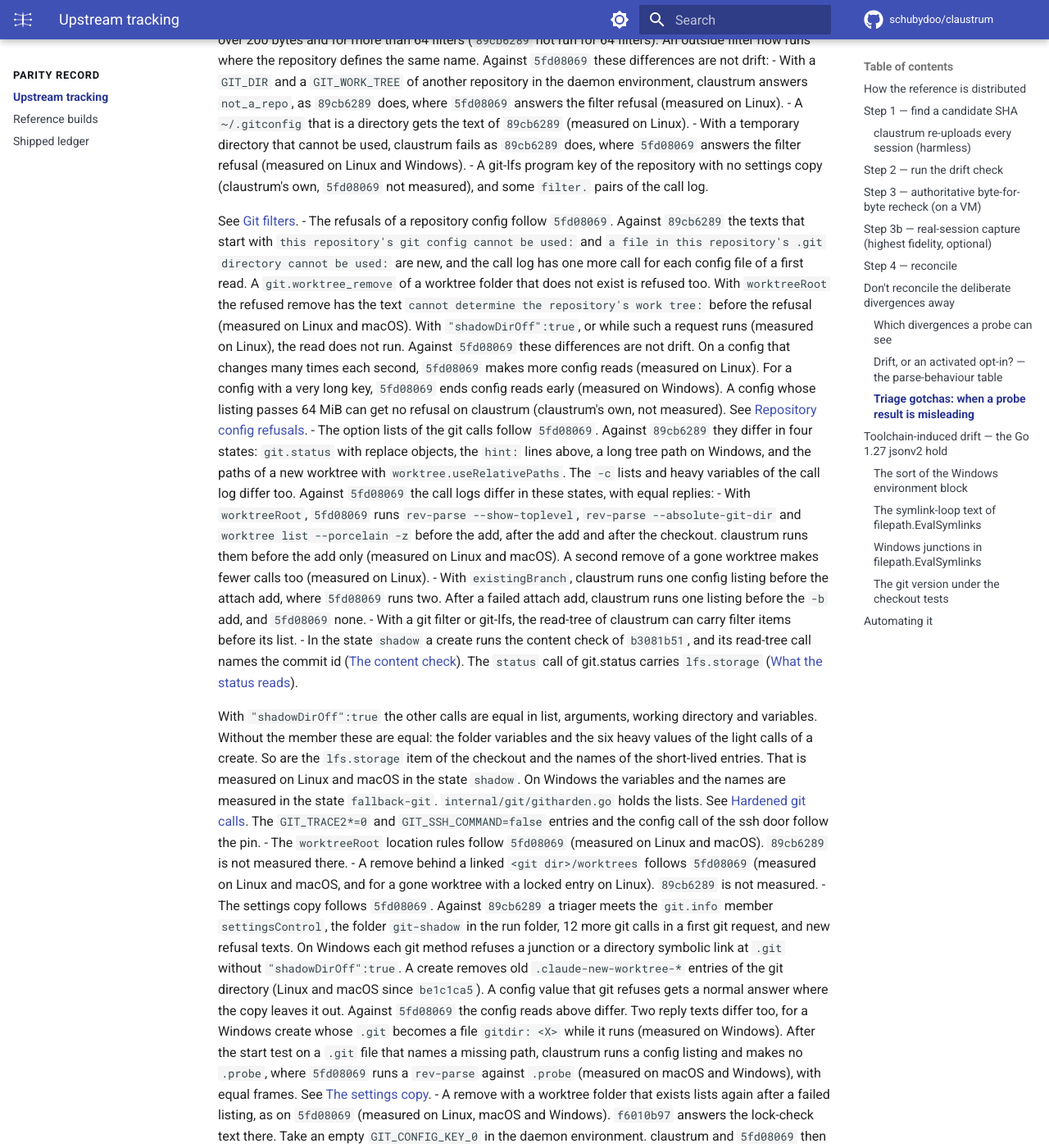
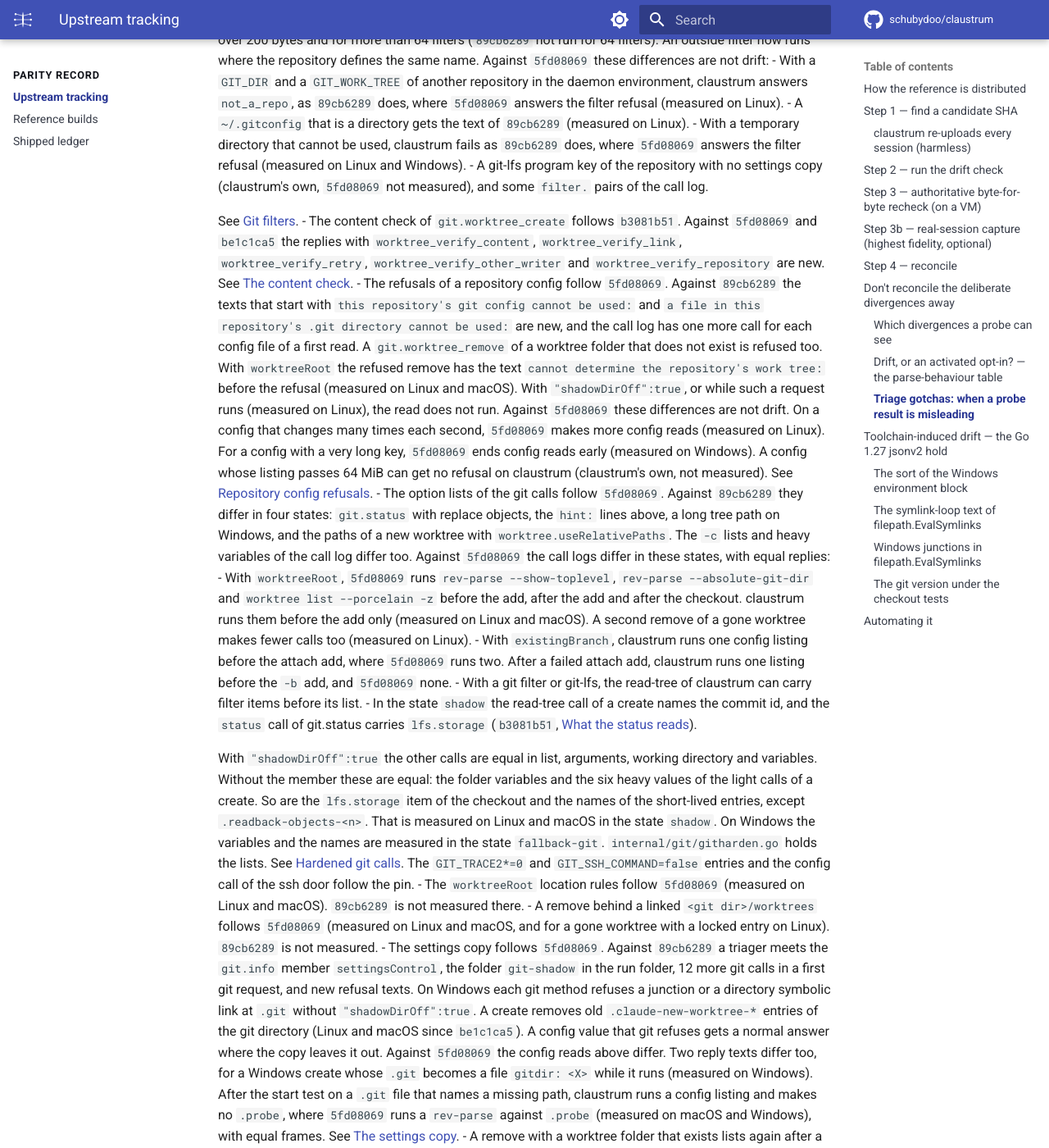
Before and after one commit to schubydoo/claustrum, an MkDocs documentation site: the page built from docs/UPSTREAM-TRACKING.md, in a window 1280 px wide and 1400 px high, scrolled down 7906 px. Shown: the whole window at 82% size. Built offline with MkDocs 1.6.1 and Material for MkDocs 9.7.7, drawn with Linux system fonts in a browser that asks for light colours; comment, search, counter and statistics services are not loaded.

Commit message:
docs: give the content check its own upstream item, mark the status lfs item
Co-Authored-By: Claude Opus 5.5 <noreply@anthropic.com>

```diff
--- a/docs/UPSTREAM-TRACKING.md
+++ b/docs/UPSTREAM-TRACKING.md
@@ -337,6 +337,11 @@ the linked pages.
     own, `5fd08069` not measured), and some `filter.` pairs of the call log.
 
   See [Git filters](protocol/git-worktree-create.md#git-filters).
+- The content check of `git.worktree_create` follows `b3081b51`. Against
+  `5fd08069` and `be1c1ca5` the replies with `worktree_verify_content`,
+  `worktree_verify_link`, `worktree_verify_retry`, `worktree_verify_other_writer`
+  and `worktree_verify_repository` are new. See [The content
+  check](protocol/git-worktree-create.md#the-content-check).
 - The refusals of a repository config follow `5fd08069`. Against `89cb6289` the
   texts that start with `this repository's git config cannot be used: ` and
   `a file in this repository's .git directory cannot be used: ` are new, and the
@@ -367,17 +372,15 @@ the linked pages.
     listing before the `-b` add, and `5fd08069` none.
   - With a git filter or git-lfs, the read-tree of claustrum can carry filter
     items before its list.
-  - In the state `shadow` a create runs the content check of `b3081b51`, and its
-    read-tree call names the commit id ([The content
-    check](protocol/git-worktree-create.md#the-content-check)). The `status` call
-    of git.status carries `lfs.storage` ([What the status
-    reads](protocol/git-status.md#what-the-status-reads)).
+  - In the state `shadow` the read-tree call of a create names the commit id,
+    and the `status` call of git.status carries `lfs.storage` (`b3081b51`, [What
+    the status reads](protocol/git-status.md#what-the-status-reads)).
 
   With `"shadowDirOff":true` the other calls are equal in list, arguments,
   working directory and variables. Without the member these are equal: the
   folder variables and the six heavy values of the light calls of a create. So
   are the `lfs.storage` item of the checkout and the names of the short-lived
-  entries. That is measured
+  entries, except `.readback-objects-<n>`. That is measured
   on Linux and macOS in the state `shadow`. On Windows the variables and the
   names are measured in the state `fallback-git`. `internal/git/githarden.go` holds the
   lists. See [Hardened git calls](protocol/git-rules-calls.md#hardened-git-calls).
```
Also changed, not shown: docs/protocol/git-status.md (+1 -1 lines), 2 other files.
